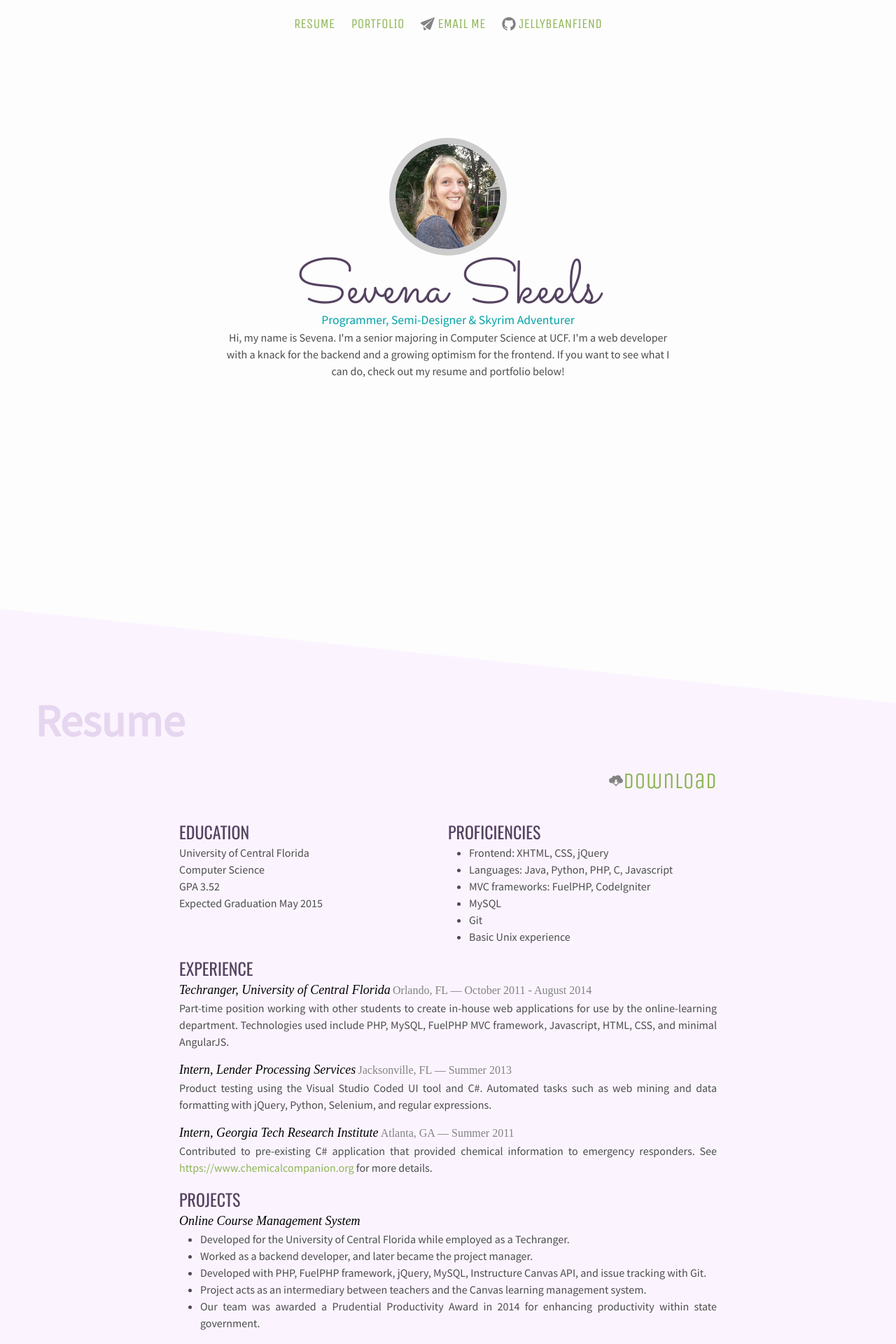
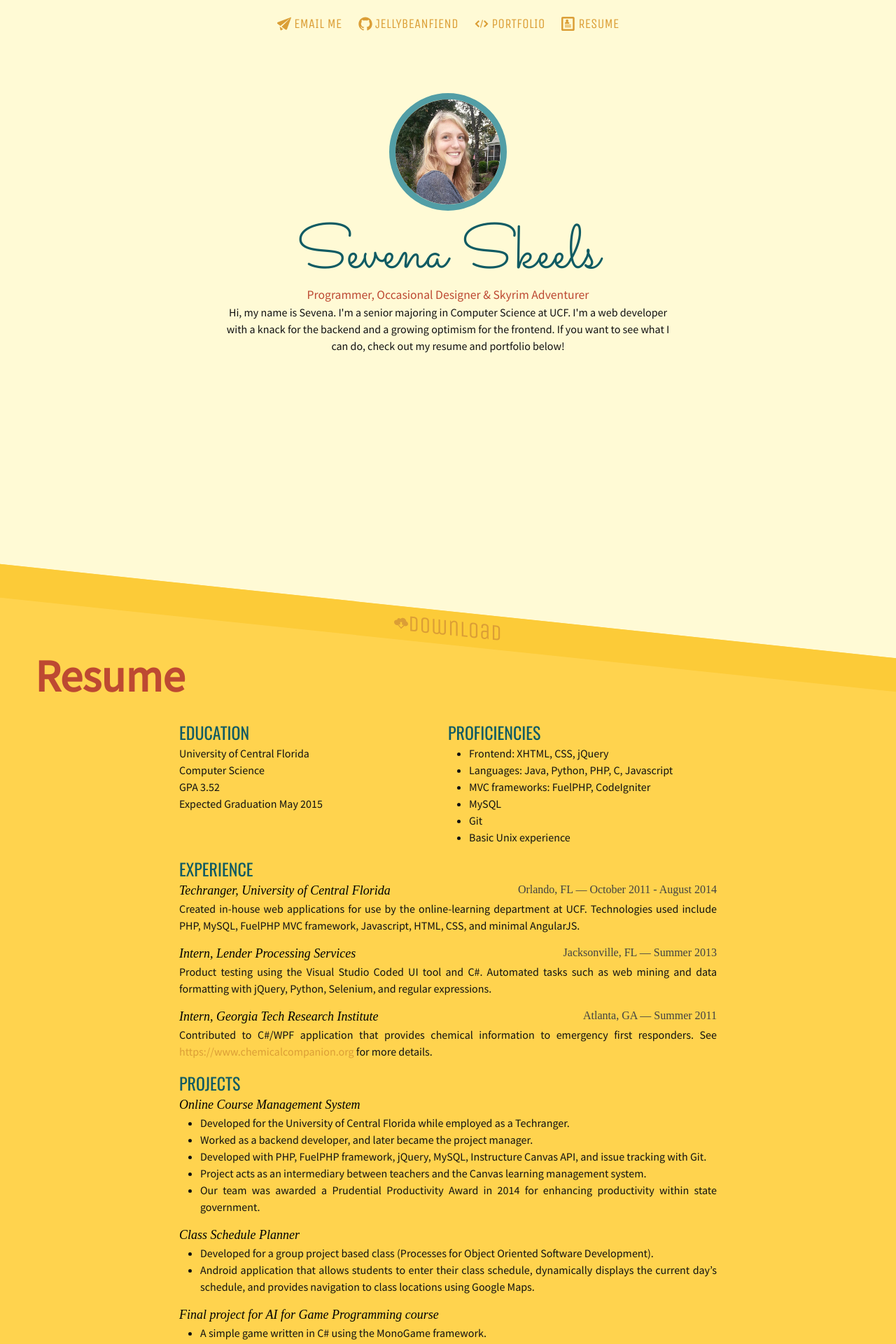
Before and after one commit to jellybeanfiend/jellybeanfiend.github.io, a Jekyll site: the page built from index.html, in a window 1280 px wide. Shown: the top 1920 px of the page at 70% size. Built offline with Jekyll 4.4.1, drawn with Linux system fonts in a browser that asks for light colours; some of the changed text lies outside the part shown.

Commit message:
changed color scheme, updated resume, added icons to navigation

```diff
--- a/_includes/head.html
+++ b/_includes/head.html
@@ -5,6 +5,7 @@
 
   <title>{% if page.title %}{{ page.title }}{% else %}{{ site.title }}{% endif %}</title>
   <meta name="description" content="{% if page.excerpt %}{{ page.excerpt | strip_html | strip_newlines | truncate: 160 }}{% else %}{{ site.description }}{% endif %}">
+
 <link href='http://fonts.googleapis.com/css?family=Unica+One|Sacramento|Oswald|Source+Sans+Pro' rel='stylesheet' type='text/css'>
   <link rel="stylesheet" href="{{ "/css/main.css" | prepend: site.baseurl }}">
   <link rel="canonical" href="{{ page.url | replace:'index.html','' | prepend: site.baseurl | prepend: site.url }}">
--- a/_includes/newheader.html
+++ b/_includes/newheader.html
@@ -1,8 +1,8 @@
 
 <nav>
   <ul>
-  <li><a href="#resume">Resume</a></li>
-  <li><a href="#portfolio">Portfolio</a></li>
+  <!-- <li><a href="#resume">Resume</a></li> -->
+  <!-- <li><a href="#portfolio">Portfolio</a></li> -->
     {% for page in site.social-media %}
             <li>
               {{ page.output }}
@@ -16,6 +16,6 @@
 
   <img src="/images/icon.jpg" class="circle center">
   <h1 class="name">Sevena Skeels</h1>
-  <h2 class="tagline">Programmer, Semi-Designer &amp; Skyrim Adventurer</h2>
+  <h2 class="tagline">Programmer, Occasional Designer &amp; Skyrim Adventurer</h2>
   <p class="about">Hi, my name is Sevena. I'm a senior majoring in Computer Science at UCF. I'm a web developer with a knack for the backend and a growing optimism for the frontend. If you want to see what I can do, check out my resume and portfolio below!</p>
 </header>
--- a/_sass/_base.scss
+++ b/_sass/_base.scss
@@ -197,7 +197,7 @@ pre {
         vertical-align: middle;
 
         path {
-            fill: $grey-color;
+            fill: $link-color;
         }
     }
 }
--- a/_sass/_layout.scss
+++ b/_sass/_layout.scss
@@ -2,25 +2,43 @@
 body, html{
     font-family: "Source Sans Pro";
     height: 100%;
-    color: #4C4C4C;
+    color: $text-color;
 }
 
 .download{
+    font-family: "Unica One";
+    font-size: 2em;
+}
+
+
+.download-resume{
+    position: absolute;
+    top: 0;
+    transform: skew(0, 6deg);
+    text-align: center;
+    background-color: #FCCB38;
+    width: 100%;
+}
+
+.download-portfolio{
     text-align: right;
     width: 100%;
     float:right;
     margin-bottom: 30px;
-    font-family: "Unica One";
-    font-size: 2em;
+}
+
+.download-resume:hover{
+    color: $link-color;
+    background-color: rgba(255, 215, 94, 1);
 }
 
 .name{
     text-align:center;
     font-size: 5.5em;
     font-family: "Sacramento";
-    margin: 0;
+    margin: 10px;;
     padding: 0;
-    line-height: 60px;
+    line-height: 68px;
     color: $brand-color;
 }
 .caption{
@@ -35,34 +53,34 @@ nav a{
     &:visited {
         font-family: "Unica One";
         text-transform: uppercase;
-        color: #8DB554;
+        color: $link-color;
         font-size: 1.2em;
     }
 
     &:hover,
     &:active {
         text-decoration: none;
-        color: #4A5E2C;
+        color: darken($link-color, 25%);
     }
 }
 
 a{
     &,
     &:visited {
-        color: #8DB554;
+        color: $link-color;
     }
 
     &:hover,
     &:active {
         text-decoration: none;
-        color: #4A5E2C;
+        color: darken($link-color, 25%);
     }
 }
 
 
 h2{
     // font-style: italic;
-    color: #E6D6EF;
+    color: $subtitle;
     font-size: 4em;
     font-weight: bold;
     line-height: 25px;
@@ -77,17 +95,17 @@ h2{
 .site-header{
     clear: both;
     position: relative;
-    margin-top: 10%;
+    margin-top: 5%;
     height: calc(100% - 10% - 60px);
     text-align:center;
 }
 
 .circle{
     width: 150px;
-    background-color: #ccc;
+    background-color: #529EA6;
     border-radius: 50%;
     margin: 20px auto;
-    border: 9px solid #ccc;
+    border: 9px solid #529EA6;
 }
 
 .tagline{
@@ -95,7 +113,7 @@ h2{
     padding: 0;
     text-align:center;
     font-family: "Source Sans Pro";
-    color: #01A2A6;
+    color: $subtitle;
     font-weight: normal;
     font-size: 1.1em;
 }
@@ -113,7 +131,7 @@ h2{
     z-index: -1;
     transform: skew(0, 6deg);
     -webkit-transform: skew(0, 6deg);
-    background: #FBF4FF;
+    background: $section-bg-color;
 }
 
 .container {
@@ -149,7 +167,7 @@ h2{
     height: 400px;
     transform: skew(0, -6deg);
     -webkit-transform: skew(0, -6deg);
-    background: #FBF4FF;
+    background: $section-bg-color;
     margin-top: 80px;
 }
 // .footerskew {
@@ -239,10 +257,12 @@ nav ul li{
     padding-left: 20px;
 }
 
-@media (max-width: 350px){
+@media (max-width: 440px){
+
     main{
         margin-top:100px;
     }
+
     .site-header{
         height: auto;
     }
@@ -272,10 +292,6 @@ nav ul li{
         top: auto;
         text-align: center;
         margin: 0;
-    }
-
-    .download{
-        text-align:center;
     }
 
     .about{
@@ -375,7 +391,8 @@ h4{
     }
     .resume .location{
         font-family: "Times New Roman";
-        color: $grey-color;
+        color: $grey-color-dark;
+        float:right;
     }
 
 
--- a/css/main.scss
+++ b/css/main.scss
@@ -14,9 +14,11 @@ $base-line-height: 1.5;
 $spacing-unit:     30px;
 
 $text-color:       #111;
-$background-color: #fdfdfd;
-$brand-color:      #554361;
-$subtitle:		   #ccc;
+$background-color: #FFFAD5;
+$brand-color:      #105B63;
+$subtitle:		   #BD4932;
+$link-color:	   #DB9E36;
+$section-bg-color: #FFD34E;
 
 $grey-color:       #828282;
 $grey-color-light: lighten($grey-color, 40%);
--- a/index.html
+++ b/index.html
@@ -2,15 +2,15 @@
 layout: default
 ---
 <article id="resume" class="container">
+<a href="/docs/SevenaSkeels-Resume.pdf" class="download download-resume">
+        <span class="icon">
 
+        <svg viewBox="0 0 1024 1024" class="icon icon-cloud-download"><path class="path1" d="M891.004 360.060c-3.242-128.698-108.458-232.060-237.862-232.060-75.792 0-143.266 35.494-186.854 90.732-24.442-31.598-62.69-51.96-105.708-51.96-73.81 0-133.642 59.876-133.642 133.722 0 6.436 0.48 12.76 1.364 18.954-11.222-2.024-22.766-3.138-34.57-3.138-106.998-0.002-193.732 86.786-193.732 193.842 0 107.062 86.734 193.848 193.73 193.848h91.76l226.51 234.51 226.51-234.51 111.482-0.012c96.138-0.184 174.008-78.21 174.008-174.446 0-82.090-56.678-150.9-132.996-169.482zM512 832l-192-192h128v-192h128v192h128l-192 192z"></path></svg></span>Download</a>
         <h2 class="resume-title">Resume</h2>
 
 
     <div class="resume">
-    <a href="/docs/SevenaSkeels-Resume.pdf" class="download">
-        <span class="icon">
 
-        <svg viewBox="0 0 1024 1024" class="icon icon-cloud-download"><path class="path1" d="M891.004 360.060c-3.242-128.698-108.458-232.060-237.862-232.060-75.792 0-143.266 35.494-186.854 90.732-24.442-31.598-62.69-51.96-105.708-51.96-73.81 0-133.642 59.876-133.642 133.722 0 6.436 0.48 12.76 1.364 18.954-11.222-2.024-22.766-3.138-34.57-3.138-106.998-0.002-193.732 86.786-193.732 193.842 0 107.062 86.734 193.848 193.73 193.848h91.76l226.51 234.51 226.51-234.51 111.482-0.012c96.138-0.184 174.008-78.21 174.008-174.446 0-82.090-56.678-150.9-132.996-169.482zM512 832l-192-192h128v-192h128v192h128l-192 192z"></path></svg></span>Download</a>
         <section class="education">
           <h3>EDUCATION</h3>
           <ul>
@@ -34,13 +34,13 @@ layout: default
         <section class="experience">
             <h3>EXPERIENCE</h3>
             <span class="position">Techranger, University of Central Florida</span> <span class="location">Orlando, FL — October 2011 - August 2014</span>
-            <p>Part-time position working with other students to create in-house web applications for use by the online-learning department. Technologies used include PHP, MySQL, FuelPHP MVC framework, Javascript, HTML, CSS, and minimal AngularJS.</p>
+            <p>Created in-house web applications for use by the online-learning department at UCF. Technologies used include PHP, MySQL, FuelPHP MVC framework, Javascript, HTML, CSS, and minimal AngularJS.</p>
 
             <span class="position">Intern, Lender Processing Services</span> <span class="location">Jacksonville, FL — Summer 2013</span>
             <p>Product testing using the Visual Studio Coded UI tool and C#. Automated tasks such as web mining and data formatting with jQuery, Python, Selenium, and regular expressions.</p>
 
             <span class="position">Intern, Georgia Tech Research Institute</span> <span class="location">Atlanta, GA — Summer 2011</span>
-            <p>Contributed to pre-existing C# application that provided chemical information to emergency responders. See <a href="https://www.chemicalcompanion.org">https://www.chemicalcompanion.org</a> for more details.</p>
+            <p>Contributed to C#/WPF application that provides chemical information to emergency first responders. See <a href="https://www.chemicalcompanion.org">https://www.chemicalcompanion.org</a> for more details.</p>
         </section>
 
         <section class="projects">
@@ -78,10 +78,12 @@ layout: default
 </article>
 
 <article id="portfolio">
+
     <h2>Portfolio</h2>
+
     <div class="portfolio">
 
-        <a href="/docs/SevenaSkeels-Portfolio.pdf" class="download">
+       <a href="/docs/SevenaSkeels-Portfolio.pdf" class="download download-portfolio">
         <span class="icon">
 
         <svg viewBox="0 0 1024 1024" class="icon icon-cloud-download"><path class="path1" d="M891.004 360.060c-3.242-128.698-108.458-232.060-237.862-232.060-75.792 0-143.266 35.494-186.854 90.732-24.442-31.598-62.69-51.96-105.708-51.96-73.81 0-133.642 59.876-133.642 133.722 0 6.436 0.48 12.76 1.364 18.954-11.222-2.024-22.766-3.138-34.57-3.138-106.998-0.002-193.732 86.786-193.732 193.842 0 107.062 86.734 193.848 193.73 193.848h91.76l226.51 234.51 226.51-234.51 111.482-0.012c96.138-0.184 174.008-78.21 174.008-174.446 0-82.090-56.678-150.9-132.996-169.482zM512 832l-192-192h128v-192h128v192h128l-192 192z"></path></svg></span>Download</a>
```
Also changed, not shown: other parts of index.html (+4 -6 lines), _social-media/portfolio.html (added, +12 -0 lines), _social-media/resume.html (added, +10 -0 lines), 1 other file.
